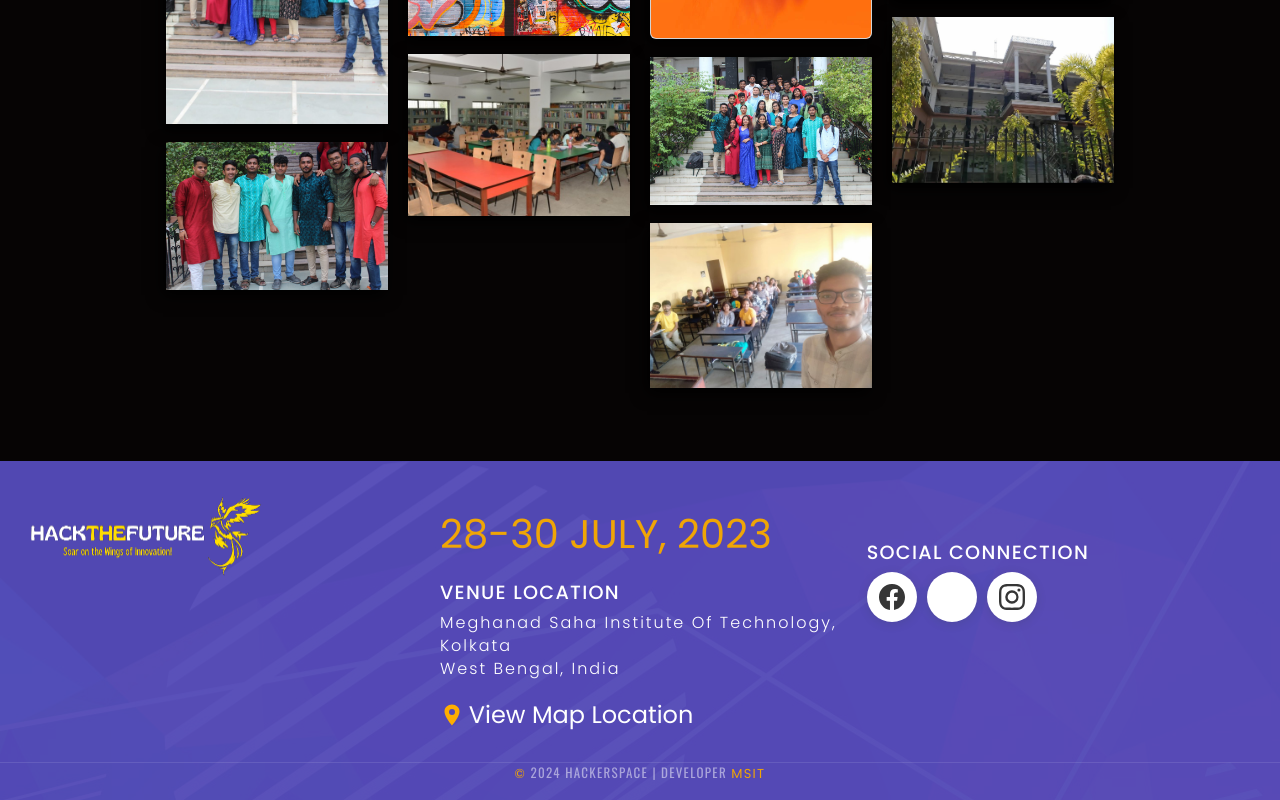
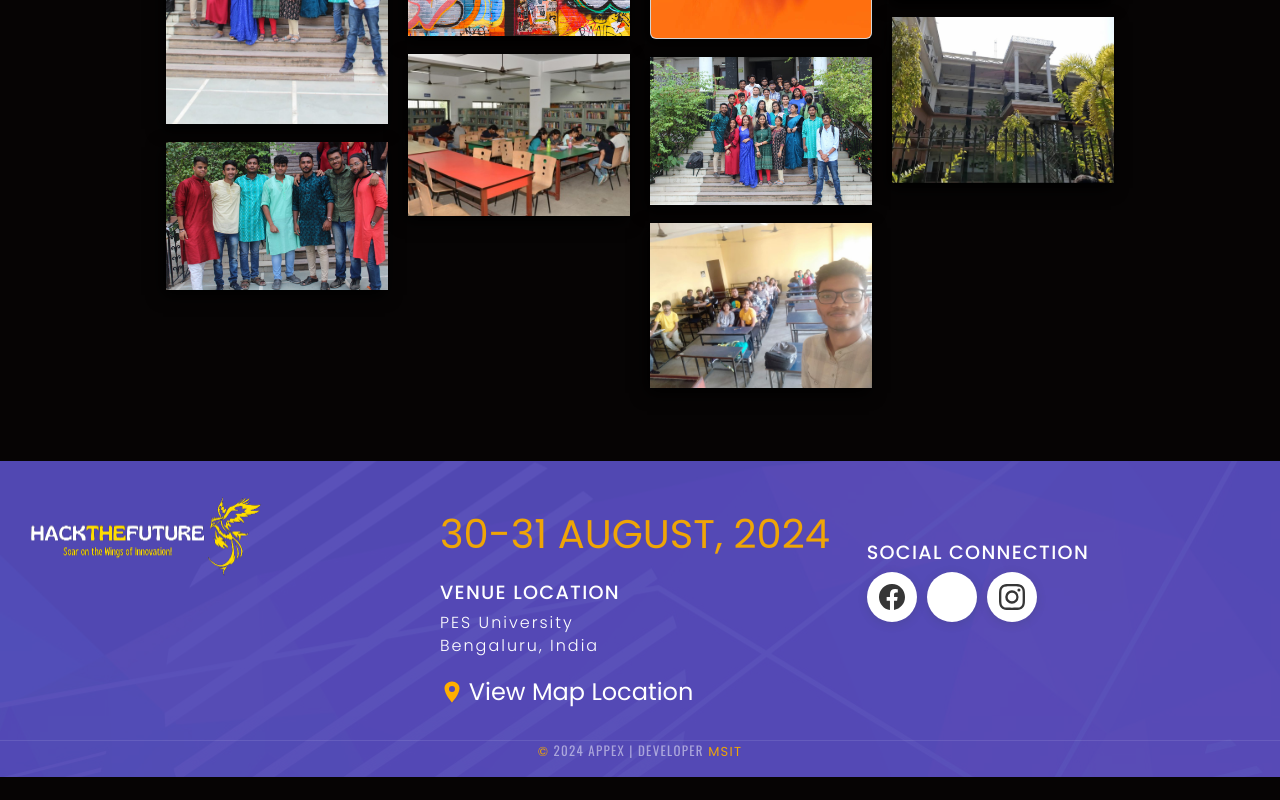
Before and after one commit to Appex-Pesu/Horcrux, a React (Vite) app: page / in a window 1280 px wide. Shown: the part 6425-7225 px from the top of the page. After the commit the page ends 7202 px from the top, so only its background shows below. Built offline with nearby package versions, Linux system fonts and the light colour scheme; some icons are missing; a web font is replaced by a local one.

Commit message:
Update footer.jsx

```diff
--- a/src/components/footer/footer.jsx
+++ b/src/components/footer/footer.jsx
@@ -17,15 +17,15 @@ const footer = () => {
           </a>
         </div>
         <div className="venueContent">
-          <h4 className="date">28-30 July, 2023</h4>
+          <h4 className="date">30-31 August, 2024</h4>
           <h3 className="footerTitle">Venue Location </h3>
           <address className="address">
-            Meghanad Saha Institute Of Technology, Kolkata <br />
-            West Bengal, India
+            PES University <br />
+            Bengaluru, India
           </address>
           <div className="location">
             <a
-              href="https://maps.app.goo.gl/KF6F1czsG1gGNumL9"
+              href="https://maps.app.goo.gl/55EuXrLmb7cfy5az9?g_st=aw"
               rel="noopener noreferrer"
               target="_blank"
             >
@@ -65,7 +65,7 @@ const footer = () => {
       </div>
       <div className="copyContainer">
         <p>
-          <span>©</span> {currentYear} Hackerspace | Developer <span>MSIT</span>
+          <span>©</span> {currentYear} Appex | Developer <span>MSIT</span>
         </p>
       </div>
     </footer>
```
